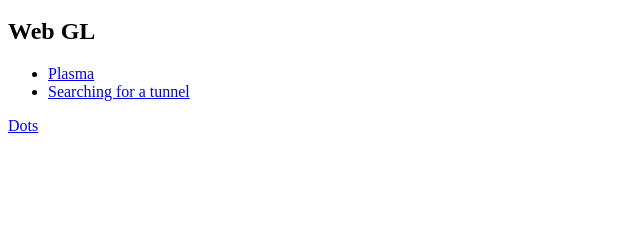
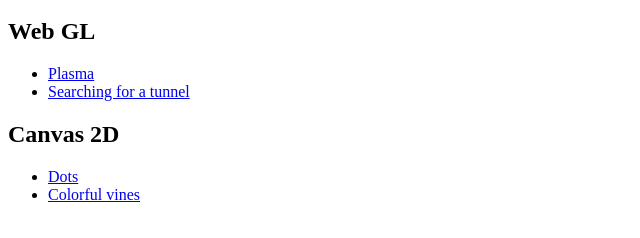
Before and after one commit to bobylito/visualExperiments, a website: page index.html in a window 1280 px wide. Shown: the part 100-338 px from the top of the page, without its empty margins (0-640 px from the left). Drawn offline with Linux system fonts and the light colour scheme.

Commit message:
Added colorful vines

```diff
--- a/index.html
+++ b/index.html
@@ -10,13 +10,20 @@ This where I gather my visual stuff work. More on me on <a href="http://bobylito
 <h2>Web GL</h2>
 <ul>
   <li>
-<a href="1.html">Plasma</a>
+    <a href="1.html">Plasma</a>
   </li>
   <li>
-<a href="2.html">Searching for a tunnel</a>
+    <a href="2.html">Searching for a tunnel</a>
   </li>
 </ul>
-<a href="3.html">Dots</a>
+
+<h2>Canvas 2D</h2>
+<ul>
+  <li>
+    <a href="3.html">Dots</a>
+  </li>
+  <li>
+    <a href="4.html">Colorful vines</a>
   </li>
 </ul>
 </body>
```
